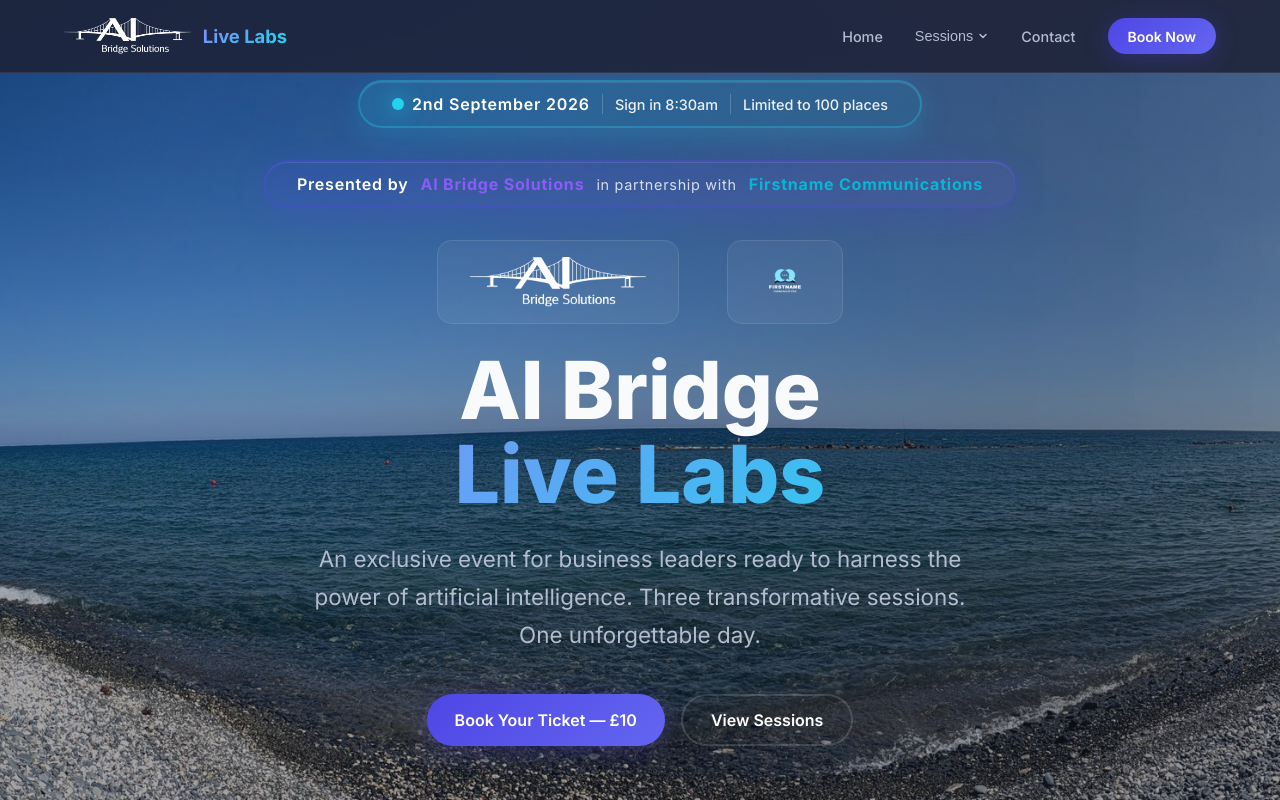
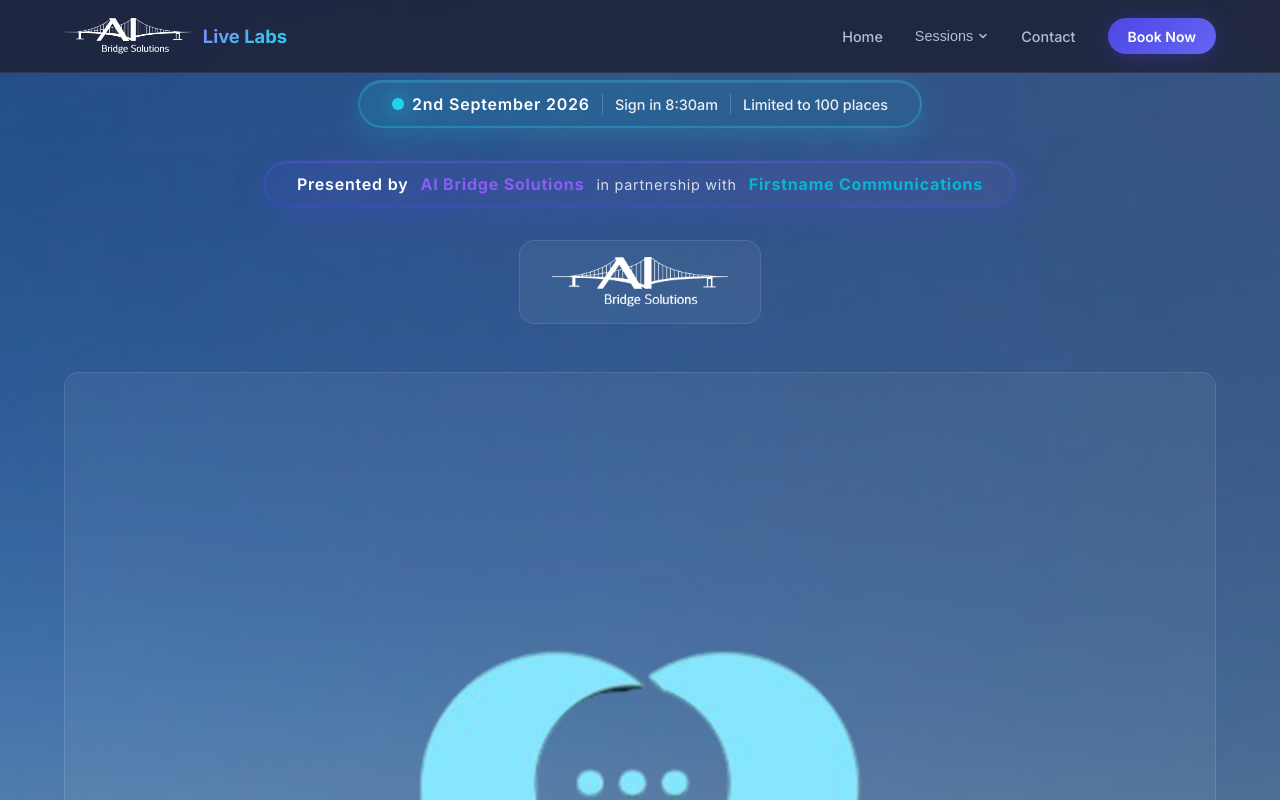
Before and after one commit to kevin21quirk/aibridgelivelabs, a Next.js app: page / in a window 1280 px wide. Shown: the top 800 px of the page. Built offline with nearby package versions, Linux system fonts and the light colour scheme; no server answers; the database is empty.

Commit message:
Increase Firstname Communications logo size within same frame height

```diff
--- a/src/components/HomeHero.tsx
+++ b/src/components/HomeHero.tsx
@@ -215,14 +215,12 @@
             <Image
               src="/fnc.png"
               alt="Firstname Communications"
-              width={400}
-              height={120}
+              width={600}
+              height={200}
               style={{
                 height: 'auto',
-                maxHeight: '50px',
-                width: 'auto',
-                objectFit: 'contain',
-                maxWidth: '280px'
+                width: '100%',
+                objectFit: 'contain'
               }}
             />
           </div>
```
